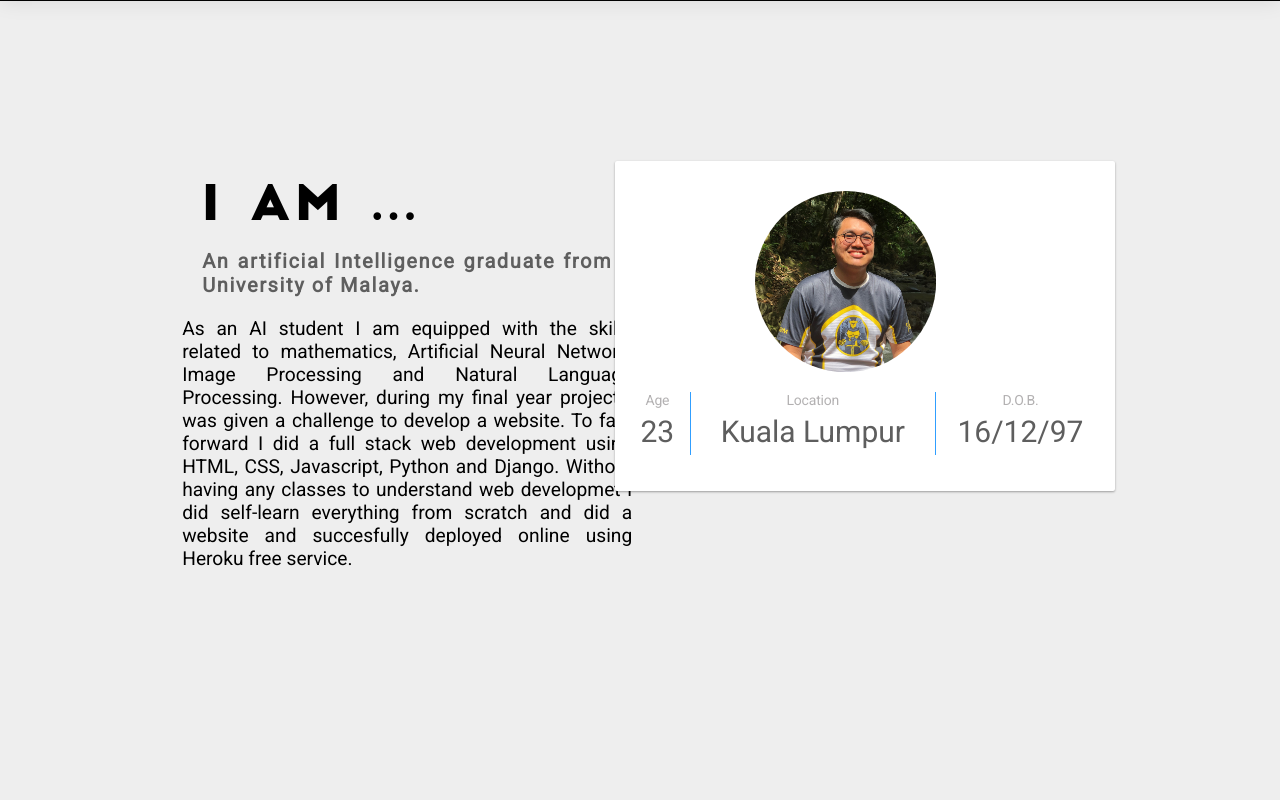
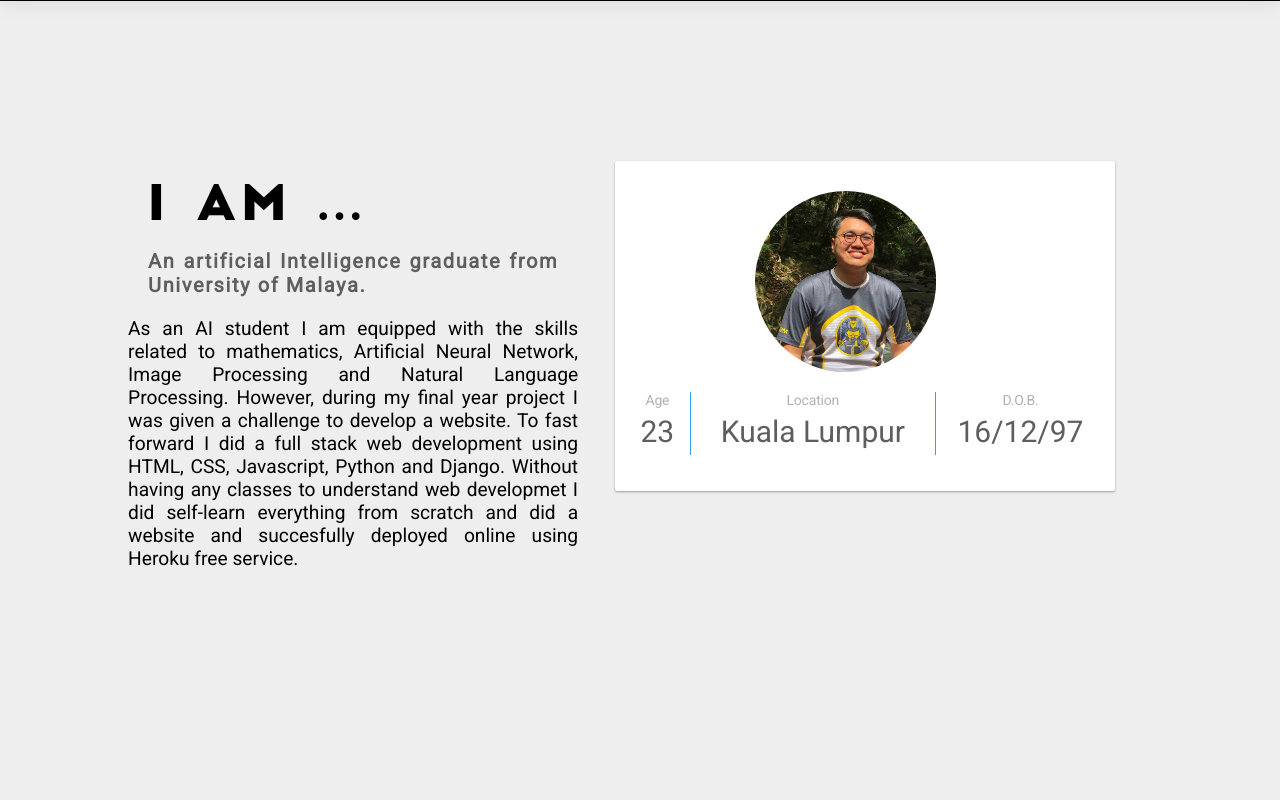
Before and after one commit to mjbxnzr/My-Website, a Django app: page /Home/ in a window 1280 px wide. Shown: the part 799-1599 px from the top of the page. Run offline with Django 3.2, Linux system fonts and the light colour scheme.

Commit message:
update style.css

```diff
--- a/static/css/Style.css
+++ b/static/css/Style.css
@@ -159,8 +159,8 @@ a {
 .Intro{
   text-align: justify;
   width: 450px;
-  margin-left:20%;
-  margin-right: 20%;
+  margin-left:10%;
+  margin-right: 10%;
 }
 p{
   font-family: 'Roboto', sans-serif;
```
